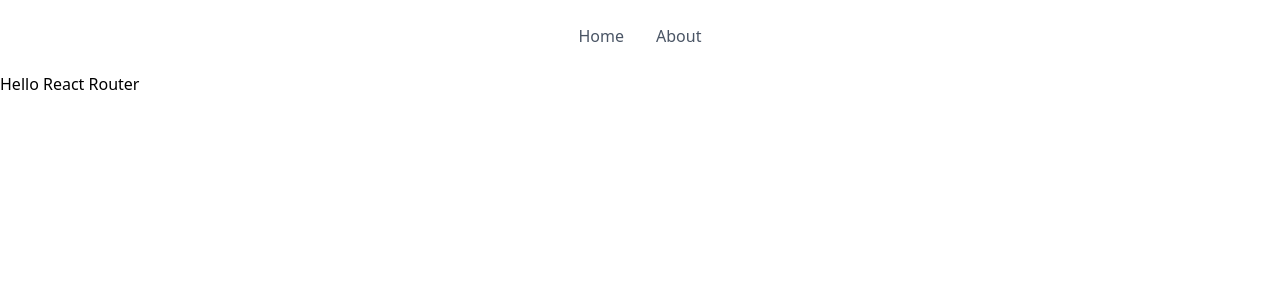
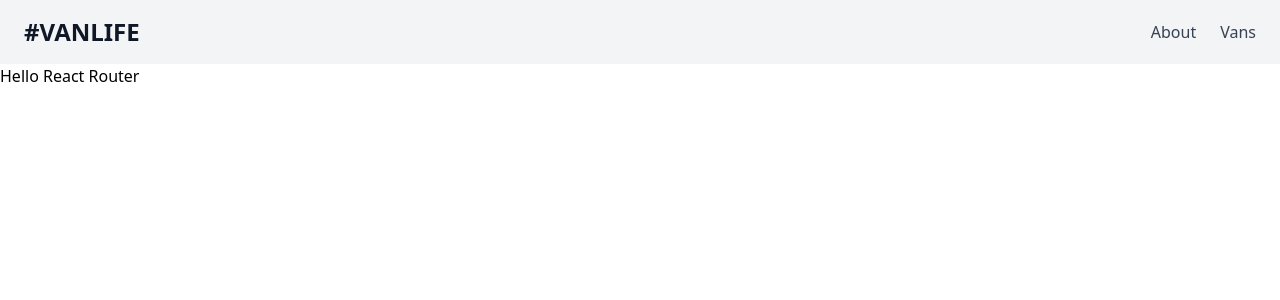
Before and after one commit to gasanashema/React-router, a React (Vite) app in the folder vanlife/: page / in a window 1280 px wide. Shown: the top 300 px of the page. Built offline with nearby package versions, Linux system fonts and the light colour scheme.

Commit message:
changed react router version

```diff
--- a/vanlife/package.json
+++ b/vanlife/package.json
@@ -13,7 +13,7 @@
     "@tailwindcss/vite": "^4.1.11",
     "react": "^19.1.1",
     "react-dom": "^19.1.1",
-    "react-router-dom": "^7.8.0",
+    "react-router-dom": "^6.4.3",
     "tailwindcss": "^4.1.11"
   },
   "devDependencies": {
--- a/vanlife/src/App.tsx
+++ b/vanlife/src/App.tsx
@@ -1,13 +1,11 @@
 import { BrowserRouter, Routes, Route,Link } from "react-router-dom"
 import Home from './components/Home'
 import About from "./components/About"
+import Header from "./components/Header"
 function App() {
   return (
     <BrowserRouter>
-    <nav className="flex justify-center items-center bg-white py-4 px-6">
-      <Link className="text-gray-600 hover:text-gray-900 font-medium py-2 px-4" to='/'>Home</Link>
-      <Link className="text-gray-600 hover:text-gray-900 font-medium py-2 px-4" to='/about'>About</Link>
-    </nav>
+      <Header about={<Link to="/about">About</Link>} home={<Link to="/">Home</Link>}/>
       <Routes>
         <Route path='/' element={<Home />} />
         <Route path='/about' element={<About />} />
--- /dev/null
+++ b/vanlife/src/components/Header.tsx
@@ -0,0 +1,21 @@
+const Header = () => {
+  return (
+    <header className="bg-gray-100">
+  <nav className="max-w-7xl mx-auto flex justify-between items-center py-4 px-6">
+
+    <div className="text-2xl font-bold text-gray-900">
+      #VANLIFE
+    </div>
+
+
+    <div className="flex space-x-6">
+      <a href="#" className="text-gray-700 hover:text-gray-900 font-medium">About</a>
+      <a href="#" className="text-gray-700 hover:text-gray-900 font-medium">Vans</a>
+    </div>
+  </nav>
+</header>
+
+  )
+}
+
+export default Header
```
Also changed, not shown: 1 other file (tests, documents, lock files or other folders).
